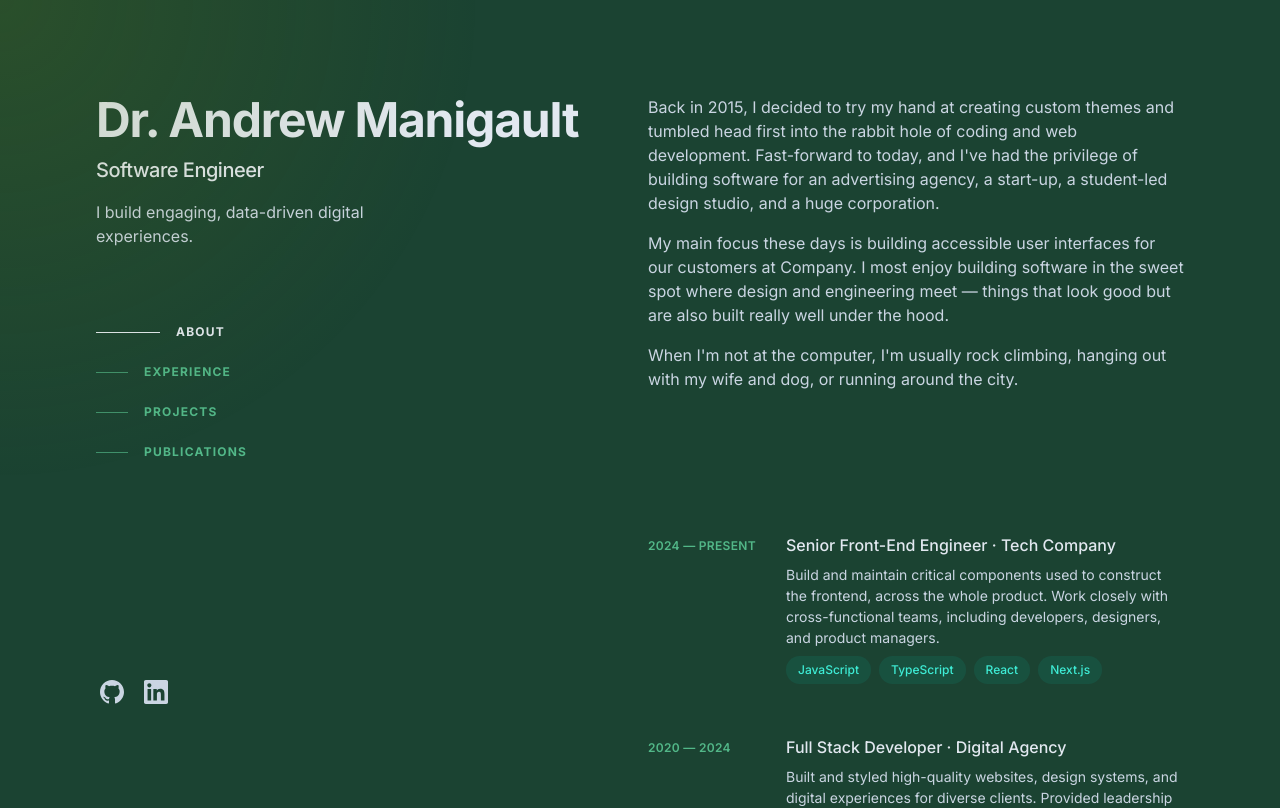
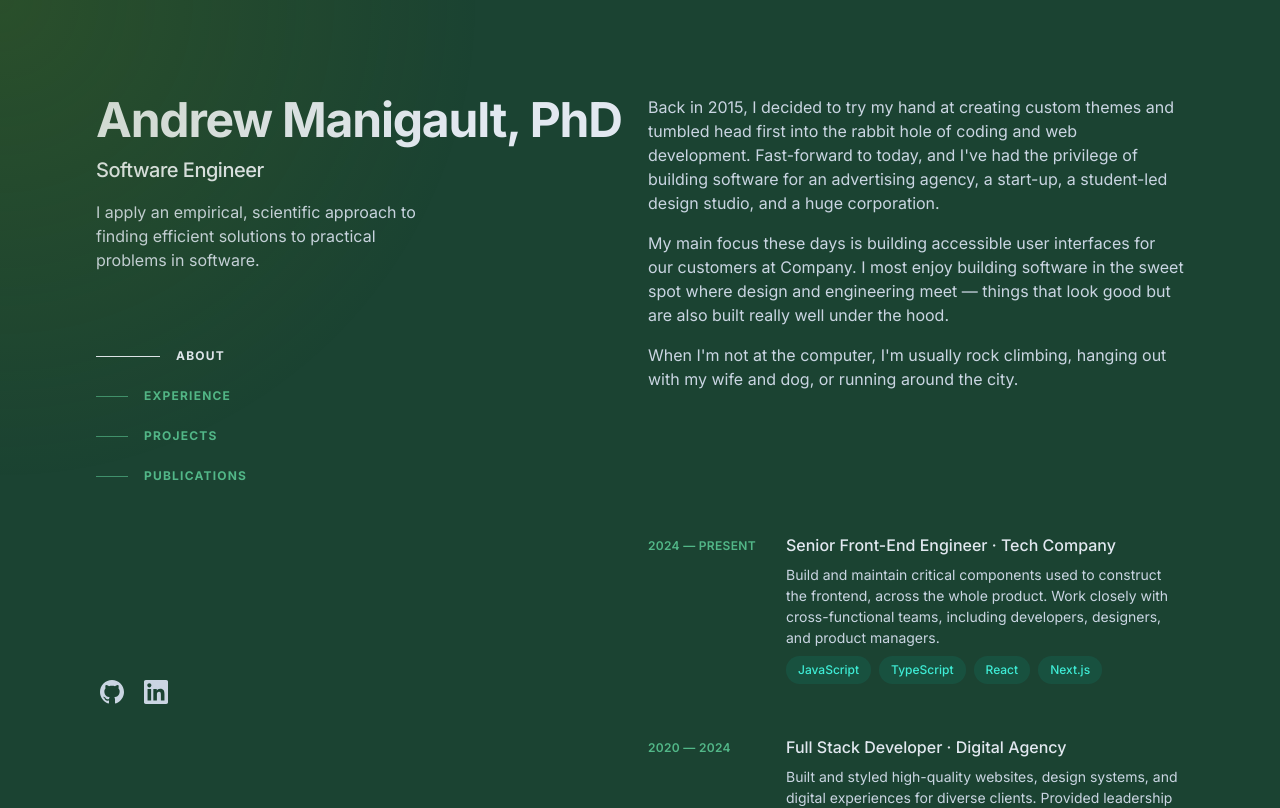
Before and after one commit to amanigaultw/web-portfolio, a Next.js app: page / in a window 1280 px wide. Shown: the top 808 px of the page. Built offline with nearby package versions, Linux system fonts and the light colour scheme.

Commit message:
Update Header.tsx

```diff
--- a/components/Header.tsx
+++ b/components/Header.tsx
@@ -9,13 +9,13 @@ export default function Header() {
     <header className="lg:sticky lg:top-0 lg:flex lg:max-h-screen lg:w-1/2 lg:flex-col lg:justify-between lg:py-24">
       <div>
         <h1 className="text-4xl font-bold tracking-tight text-slate-200 sm:text-5xl">
-          Dr. Andrew Manigault
+          Andrew Manigault, PhD
         </h1>
         <h2 className="mt-3 text-lg font-medium tracking-tight text-slate-200 sm:text-xl">
           Software Engineer
         </h2>
         <p className="mt-4 max-w-xs leading-normal">
-          I build engaging, data-driven digital experiences.
+          I apply an empirical, scientific approach to finding efficient solutions to practical problems in software.
         </p>
 
         <Navigation />
```
